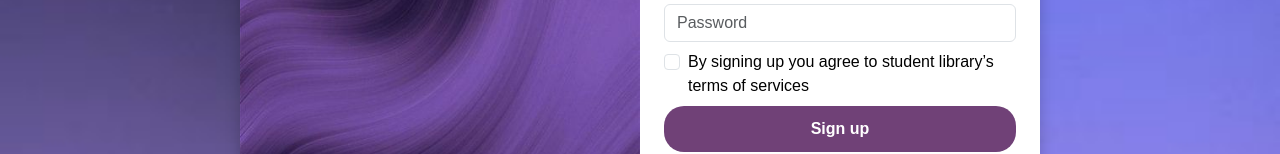
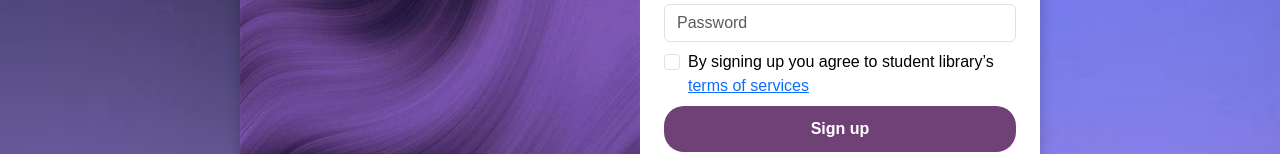
Before and after one commit to AmnaZaher/Library, a plain HTML site: page SignMember.html in a window 1280 px wide. Shown: the part 503-657 px from the top of the page. Drawn offline with nearby package versions, Linux system fonts and the light colour scheme.

Commit message:
Update SignMember.html

```diff
--- a/SignMember.html
+++ b/SignMember.html
@@ -28,7 +28,10 @@
                     <input type="password" class="form-control mb-2" placeholder="Password">
                     <div class="form-check mb-2">
                         <input type="checkbox" class="form-check-input" id="terms">
-                        <label class="form-check-label" for="terms">By signing up you agree to student library’s <a>terms of services</a></label>
+                        <label class="form-check-label" for="terms">
+                          By signing up you agree to student library’s
+                          <a href="URL_GOES_HERE">terms of services</a>
+                        </label>
                     </div>
                     <button type="submit" class="btn custom-btn w-100">Sign up</button>
                 </form>
```
